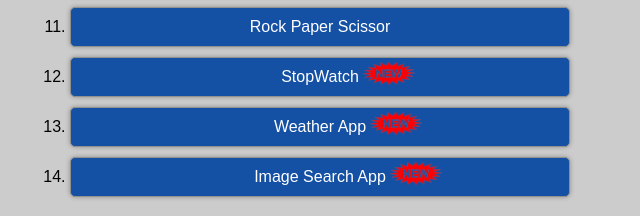
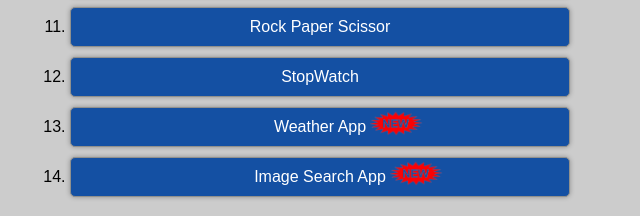
Before and after one commit to Laxman67/HTML-CSS-JS-PROJECTS, a plain HTML site: page index.html in a window 1280 px wide. Shown: the part 581-797 px from the top of the page, 320-960 px from the left. Drawn offline with Linux system fonts and the light colour scheme.

Commit message:
Index File Changed

```diff
--- a/index.html
+++ b/index.html
@@ -127,8 +127,7 @@
             <li><a href="12-Pomodoro Timer/index.html">Pomodor Timer</a>
             </li>
             <li><a href="13- Rock Paper Scissor/index.html">Rock Paper Scissor</a> </li>
-            <li><a href="14-StopWatch Timer/index.html">StopWatch </a> <span id="new-item"><img
-                        src="./assets/images/image-removebg-preview.png" alt=""></span></li>
+            <li><a href="14-StopWatch Timer/index.html">StopWatch </a> </li>
             <li><a href="15-Weather App/index.html">Weather App </a> <span id="new-item"><img
                         src="./assets/images/image-removebg-preview.png" alt=""></span></li>
 
```
